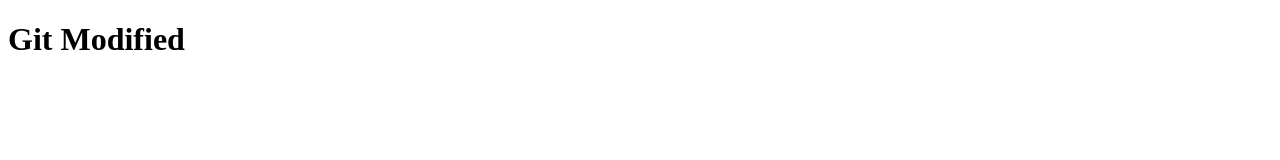
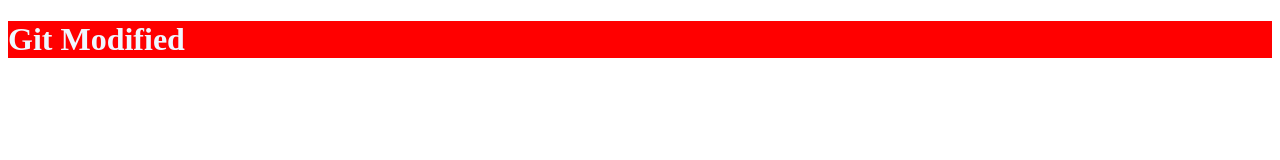
Before and after one commit to Bash022/git-lesson, a plain HTML site: page index.html in a window 1280 px wide. Drawn offline with Linux system fonts and the light colour scheme.

```diff
--- a/index.html
+++ b/index.html
@@ -1,5 +1,6 @@
 <!DOCTYPE html>
 <html lang="en">
+    <link type="text/css" rel="stylesheet" href="style.css">
 <head>
     <meta charset="UTF-8">
     <meta name="viewport" content="width=device-width, initial-scale=1.0">
--- a/style.css
+++ b/style.css
@@ -1,3 +1,8 @@
 body {
     font-weight: bolder;
 }
+h1 {
+    font-weight: bolder;
+    background: red;
+    color: aliceblue;
+}
```
